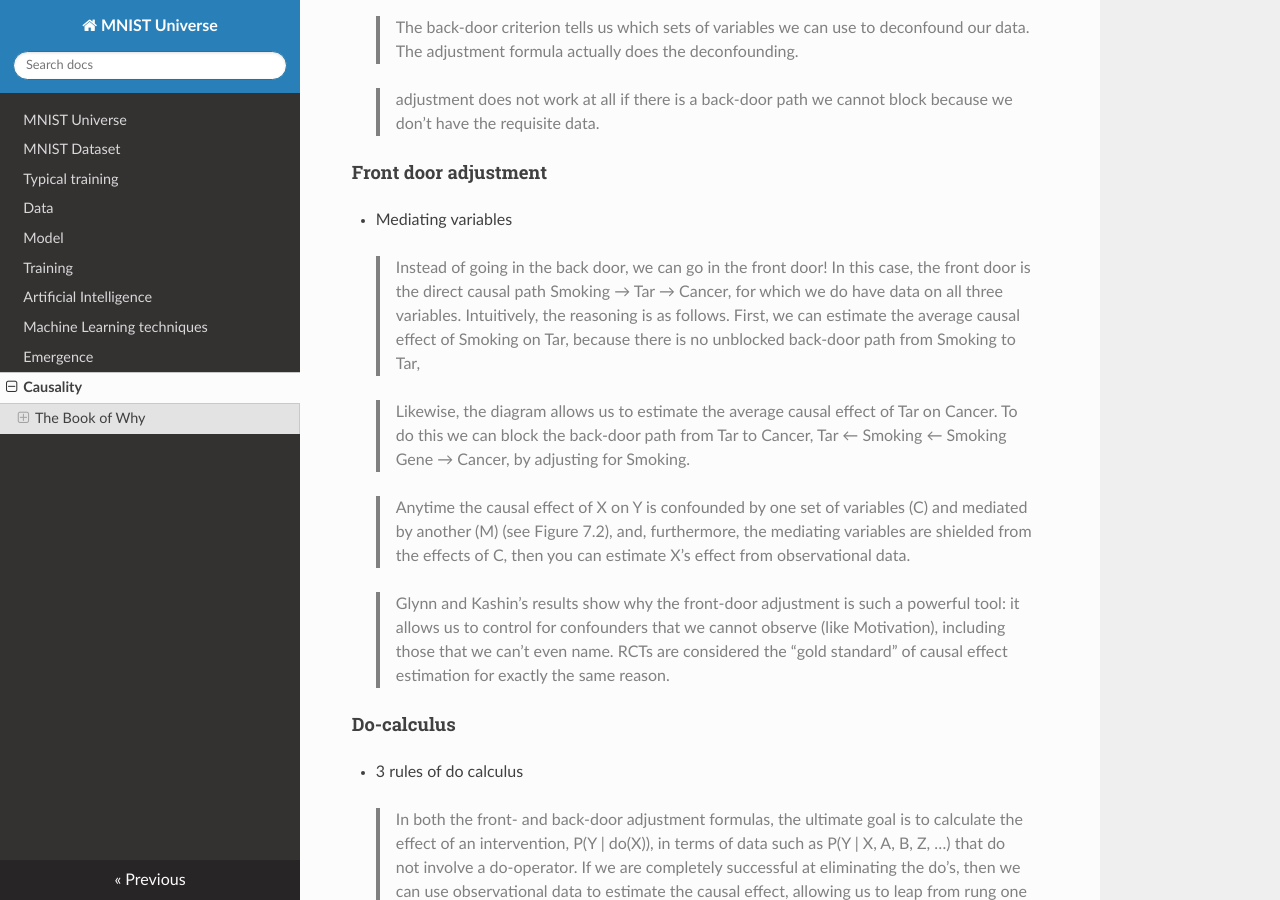
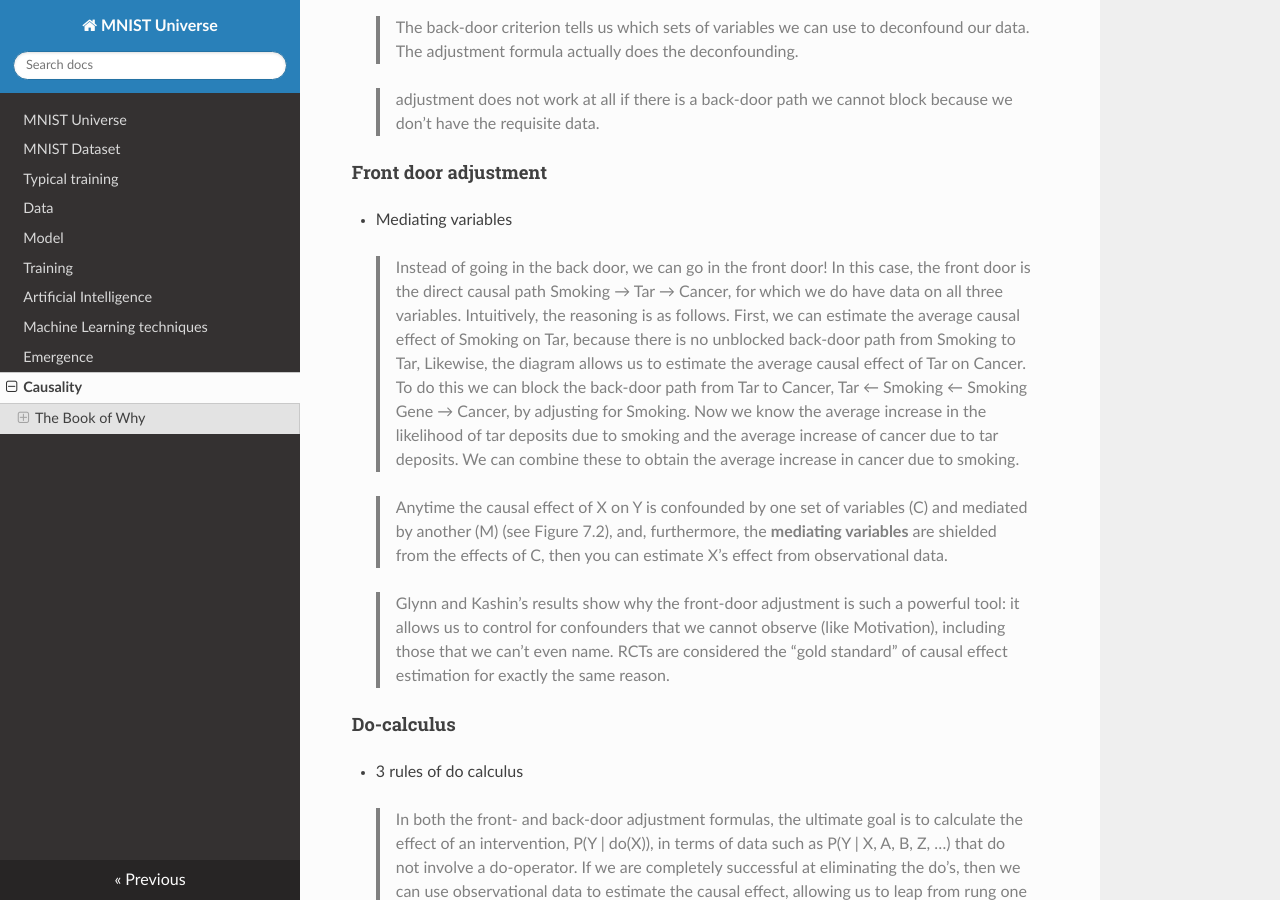
Before and after one commit to ironbar/mnist_universe, an MkDocs documentation site: the page built from docs/08_causality.md, in a window 1280 px wide and 900 px high, scrolled down 10087 px. Built offline with MkDocs 1.6.1, drawn with Linux system fonts in a browser that asks for light colours; nearby versions of some CDN libraries; formulas are drawn with MathJax 3.

Commit message:
Update 08_causality.md

```diff
--- a/docs/08_causality.md
+++ b/docs/08_causality.md
@@ -306,14 +306,12 @@ This chapter is a collection of different paradoxes. It makes enphasys in the fa
 - Mediating variables
 
 > Instead of going in the back door, we can go in the front door! In this case, the front door is the direct causal path Smoking → Tar → Cancer, for which we do have data on all three variables. Intuitively, the reasoning is as follows. First, we can estimate the average causal effect of Smoking on Tar, because there is no unblocked back-door path from Smoking to Tar,
+> Likewise, the diagram allows us to estimate the average causal effect of Tar on Cancer. To do this we can block the back-door path from Tar to Cancer, Tar ← Smoking ← Smoking Gene → Cancer, by adjusting for Smoking.
+> Now we know the average increase in the likelihood of tar deposits due to smoking and the average increase of cancer due to tar deposits. We can combine these to obtain the average increase in cancer due to smoking.
 
 <!-- -->
 
-> Likewise, the diagram allows us to estimate the average causal effect of Tar on Cancer. To do this we can block the back-door path from Tar to Cancer, Tar ← Smoking ← Smoking Gene → Cancer, by adjusting for Smoking.
-
-<!-- -->
-
-> Anytime the causal effect of X on Y is confounded by one set of variables (C) and mediated by another (M) (see Figure 7.2), and, furthermore, the mediating variables are shielded from the effects of C, then you can estimate X’s effect from observational data.
+> Anytime the causal effect of X on Y is confounded by one set of variables (C) and mediated by another (M) (see Figure 7.2), and, furthermore, the **mediating variables** are shielded from the effects of C, then you can estimate X’s effect from observational data.
 
 <!-- -->
 
```
